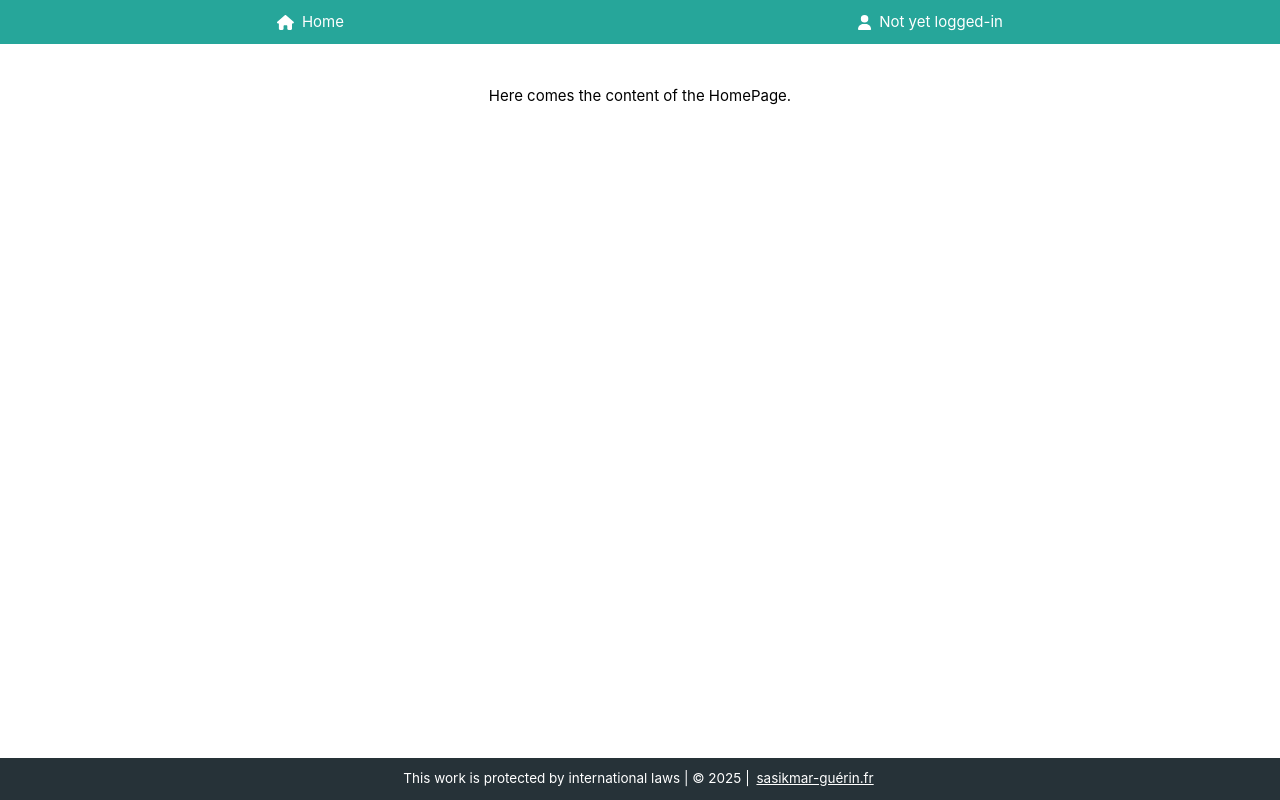
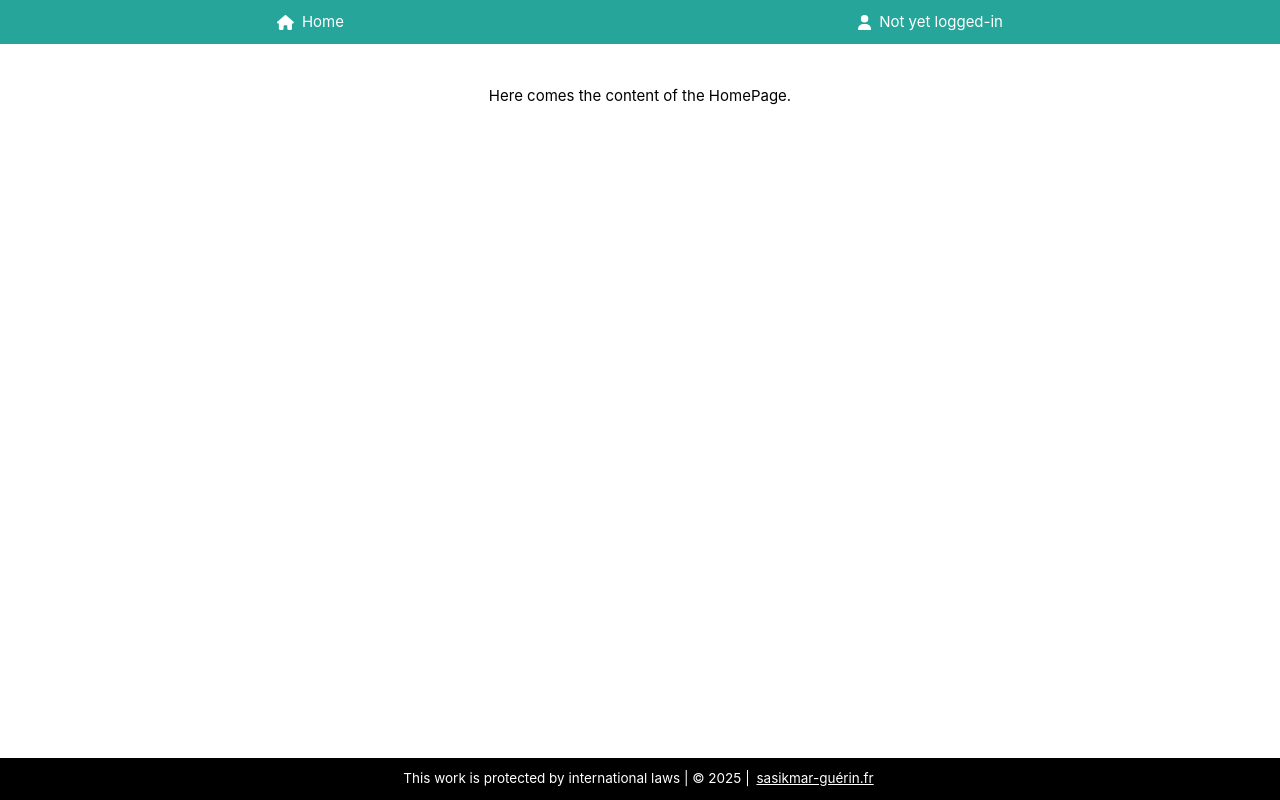
Before and after one commit to Sharu2501/tp3_sasikumar_guerin_lsi1, a Vue app: page / in a window 1280 px wide. Built offline with nearby package versions, Linux system fonts and the light colour scheme.

Commit message:
Ex 5: create BaseHeader and BaseFooter

```diff
--- a/src/components/BaseFooter.vue
+++ b/src/components/BaseFooter.vue
@@ -13,7 +13,7 @@ export default {
 <style scoped>
 .footer {
   width: 100%;
-  background-color: #263238;
+  background-color: black;
   color: white;
   text-align: center;
   padding: 10px;
```
